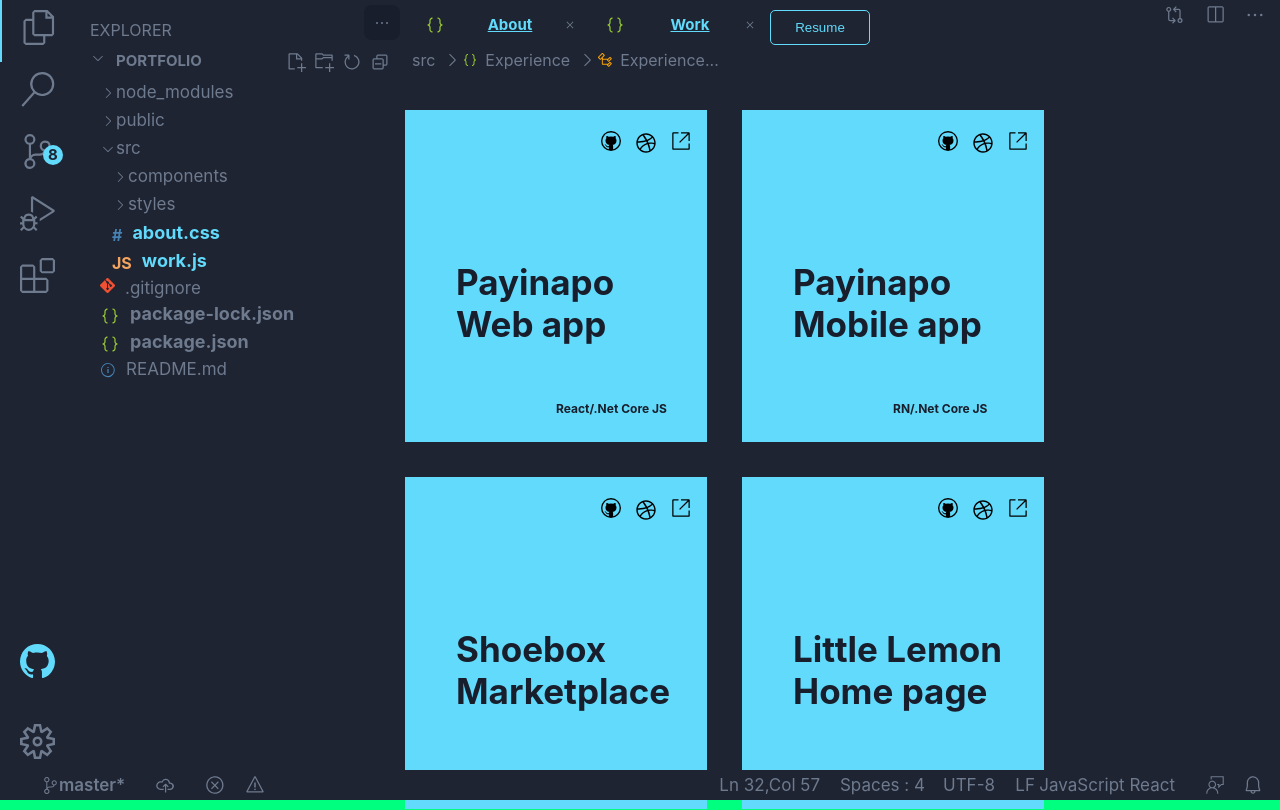
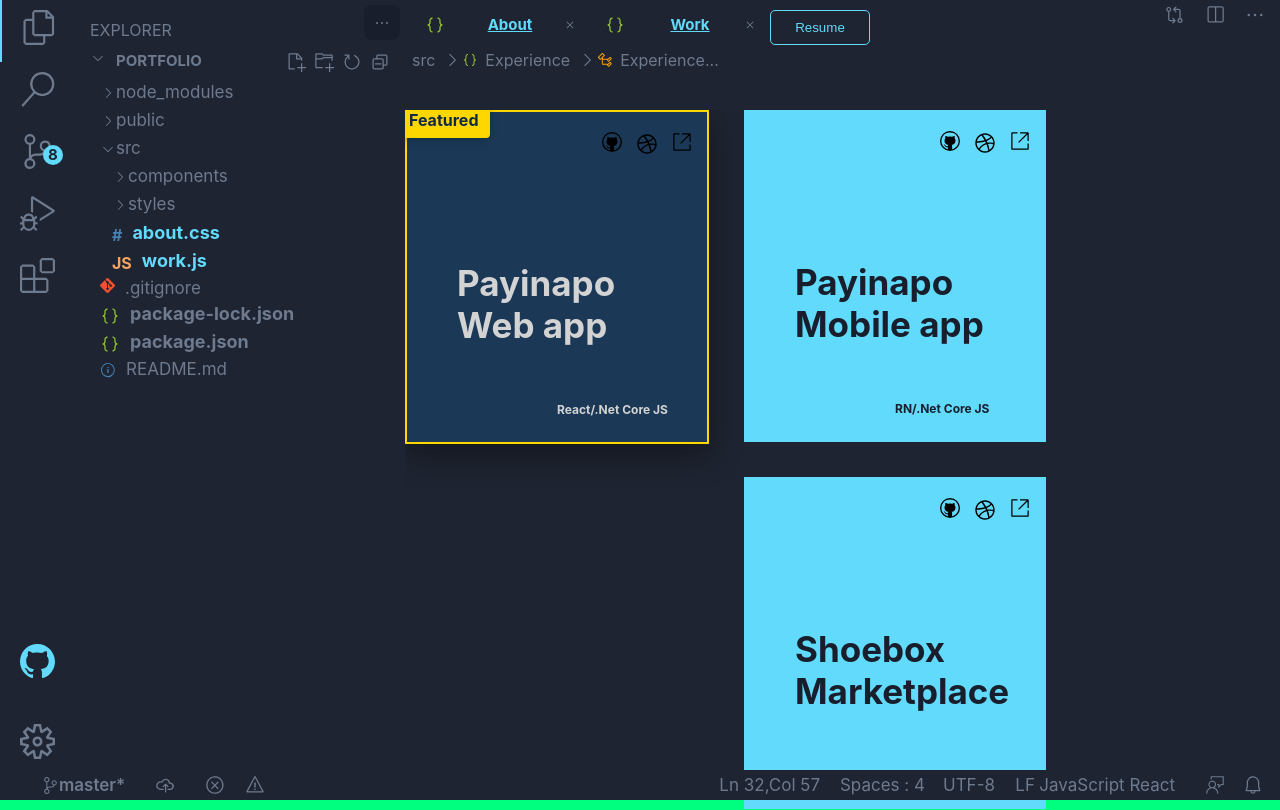
Before and after one commit to renovat503/portfolio, a React (Create React App) app: page /work in a window 1280 px wide. Built offline with nearby package versions, Linux system fonts and the light colour scheme.

Commit message:
added featured card styles

```diff
--- a/src/components/card.jsx
+++ b/src/components/card.jsx
@@ -6,9 +6,10 @@
 import {faDribbble} from '@fortawesome/free-brands-svg-icons';
 class Card extends React.Component {
     render() {
+        const featuredClass = this.props.featured ? ' card--featured' : '';
         return <React.Fragment>
-
-                        <div className = "card">
+                        <div className = {"card" + featuredClass}>
+                            {this.props.featured && <div className="featured-badge">Featured</div>}
                             <div className="icons">
                                 <span className="card-icon"><a target="_blank" href={this.props.link}><VscLinkExternal /></a></span>
                                 <span className="card-icon"><a target="_blank" href={this.props.linkThree}><FontAwesomeIcon icon={faDribbble} ></FontAwesomeIcon></a></span>
--- a/src/components/work.jsx
+++ b/src/components/work.jsx
@@ -8,12 +8,13 @@
         return (
             <React.Fragment>
                 <div className="main-container">
-                    <a target="_blank"href="https://payinapo.com"><Card textOne="Payinapo"
+                    <a target="_blank" href="https://payinapodemo.netlify.app/"><Card textOne="Payinapo"
                         textTwo="Web app"
                         stacks="React/.Net Core JS"
                         linkTwo="https://github.com/renovat503/"
                         linkThree = "https://dribbble.com/Renny99"
-                        link = "https://payinapo.com"
+                        link = "https://payinapodemo.netlify.app/"
+                        featured={true}
                         /></a>
                     <a target="_blank"href="https://play.google.com/store/apps/details?id=com.renova.payinapo"><Card textOne="Payinapo"
                         textTwo="Mobile app"
--- a/src/styles/card.css
+++ b/src/styles/card.css
@@ -8,9 +8,58 @@
   position: relative;
   border: 1px solid transparent;
 }
+
+/* Featured variant */
+.card--featured {
+  width: 300px;
+  height: 330px;
+  background-color: #1b3957;
+  color: white;
+  border: 2px solid #ffd700;
+  box-shadow: 0 10px 30px rgba(0,0,0,0.4);
+  z-index: 2;
+  margin-right: 35px;
+}
+.card--featured .card-text {
+  color: #d3d3d3; /* light gray when not active */
+}
+.card--featured .card-icon {
+  color: #d3d3d3;
+}
+.card--featured .stacks {
+  color: #d3d3d3;
+}
+
+.card--featured a {
+  color: #d3d3d3; /* links/icons inactive */
+}
+.featured-badge {
+  position: absolute;
+  left: -10px;
+  top: -10px;
+  background: #ffd700;
+  color: #0f2a45;
+  font-weight: bold;
+  padding: 8px 12px;
+  border-radius: 4px;
+  box-shadow: 0 2px 8px rgba(0,0,0,0.2);
+}
 .card:hover {
   background-color: #181e2b;
   border: 1px solid white;
+}
+.card--featured:hover {
+  background-color: #0b2b4a; /* keep featured bg on hover */
+  border-color: #ffd700;
+}
+.card--featured:hover .card-text,
+.card--featured:hover .stacks,
+.card--featured:hover .card-icon {
+  color: white;
+}
+
+.card--featured:hover a {
+  color: white;
 }
 .card:hover .stacks {
   color: white;
@@ -31,7 +80,7 @@
   float: right;
   margin-right: 15px;
   font-weight: bolder;
-  color: #181e2b;
+  color: #37393e;
 }
 .stacks {
   position: absolute;
```
Also changed, not shown: package.json (+6 -3 lines), 2 other files (tests, documents, lock files or other folders).
